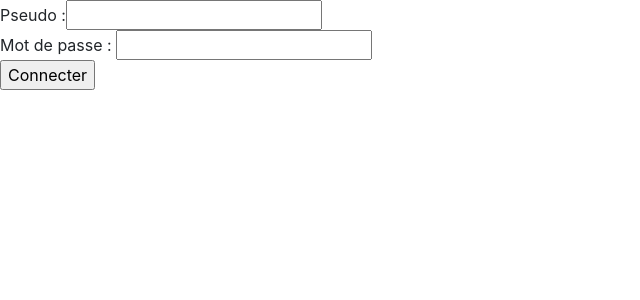
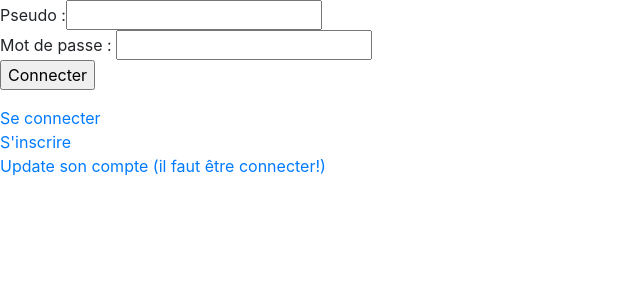
Before and after one commit to jeremybonnard/hackitakademy, a PHP site: page /index.php?action=userConnectForm in a window 1280 px wide. Shown: the top 300 px of the page, without its empty margins (0-640 px from the left). Run offline with PHP 8.4, Linux system fonts and the light colour scheme.

Commit message:
Ajout de lien!

```diff
--- a/controller/user.controller.php
+++ b/controller/user.controller.php
@@ -87,6 +87,7 @@ function userConnectResponse()
 		$result = $pdo->query($rqt);
 		if($result)
 		{
+			$_SESSION['user'] = $user->getId();
 			include('view/connectUserResponse.view.php');
 		}
 		else
--- a/index.php
+++ b/index.php
@@ -54,7 +54,9 @@
 		Echo "404 Action non trouver!";
 	}
 	echo "<div>";
-
+	echo '<a href="index.php?action=userConnectForm">Se connecter</a>';
+	echo '<BR/><a href="index.php?action=userCreateForm">S\'inscrire';
+	echo '<BR/><a href="index.php?action=userUpdateForm">Update son compte (il faut être connecter!)</a>';
 	echo "</div>";
 	echo 	"</body>";
 ?>
```
